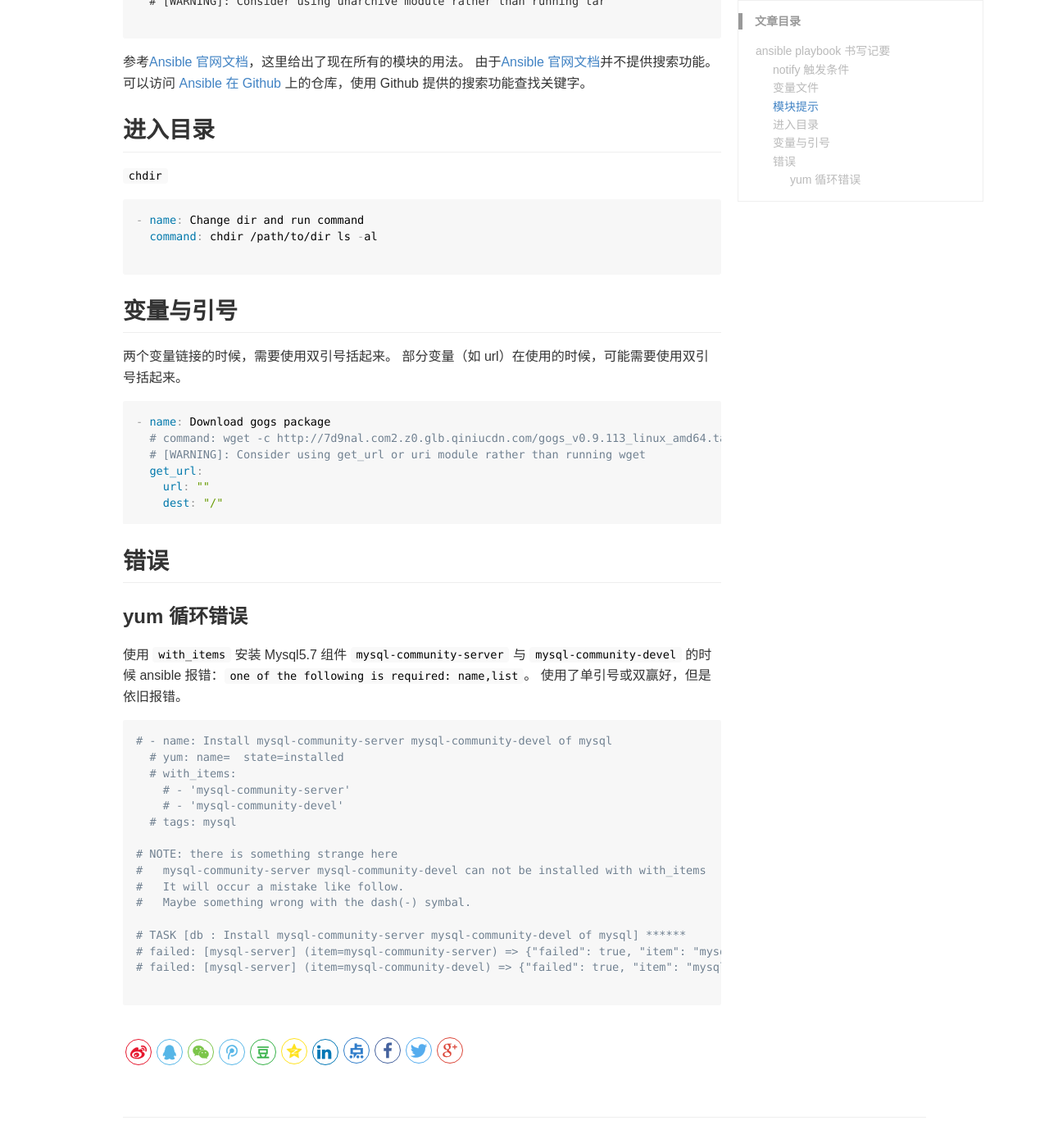
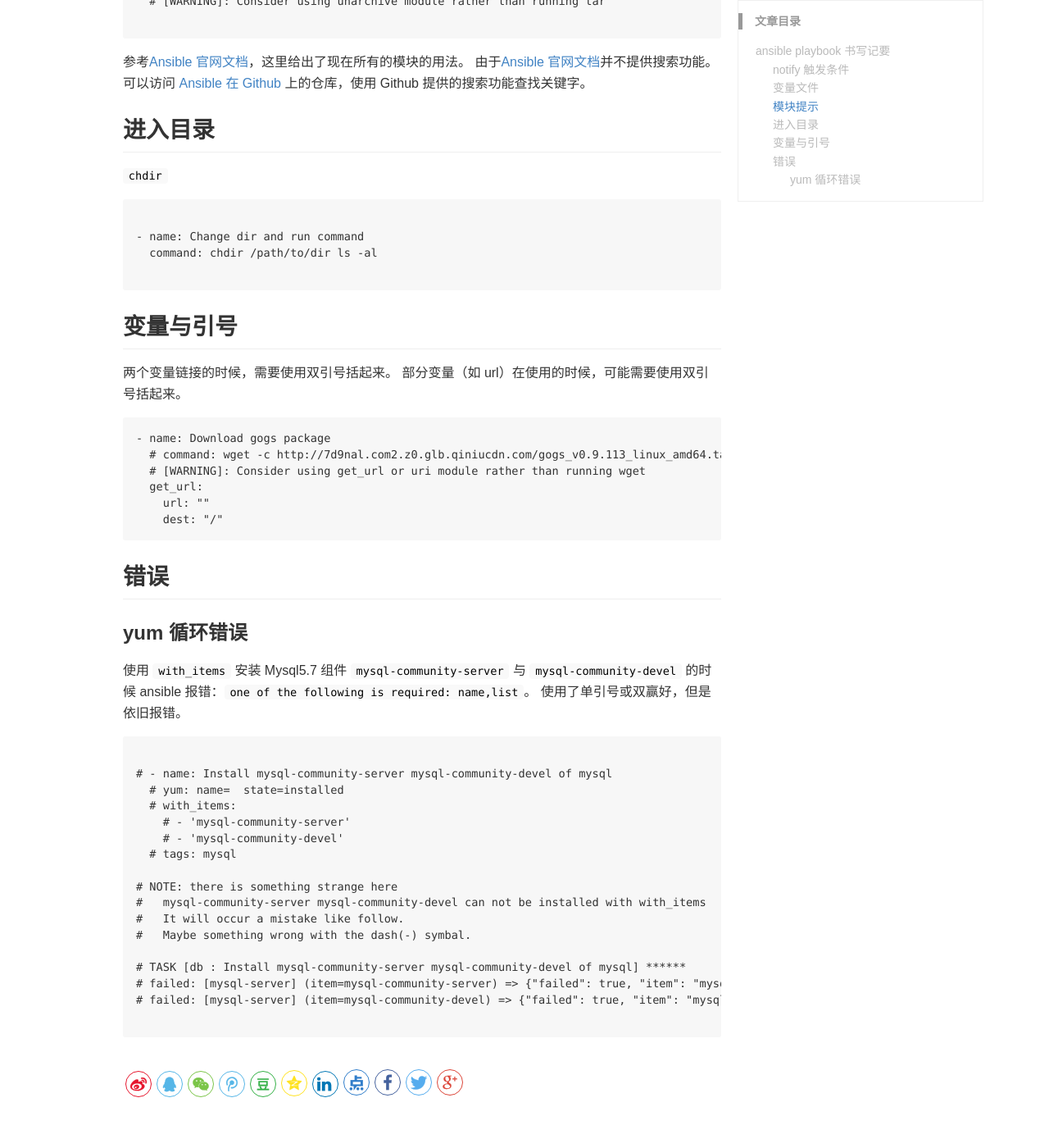
Before and after one commit to octowhale/octowhale.github.io, a Jekyll site: the page built from _posts/2016-12-30-ansible-playbook-tips-01.md, in a window 1280 px wide and 1400 px high, scrolled down 1258 px. Shown: the whole window at 82% size. Built offline with Jekyll 4.4.1, drawn with Linux system fonts in a browser that asks for light colours; comment, search, counter and statistics services are not loaded; some of the changed text lies outside the part shown.

Commit message:
fix code area error

````diff
--- a/_posts/2016-12-30-ansible-playbook-tips-01.md
+++ b/_posts/2016-12-30-ansible-playbook-tips-01.md
@@ -13,7 +13,7 @@ keywords: playbook, tips
 不能在没有变更系统状态的条件下触发 notify 。
 即，此处不能省略 `template` 模块
 
-```yaml
+```
 # tasks
 - name: Configure ntp file
   template: src=ntp.conf.j2 dest=/etc/ntp.conf
@@ -25,7 +25,7 @@ keywords: playbook, tips
 
 通过 `vars_files` 指定变量文件位置
 
-```yaml
+```
 - name: install MySQL57
   hosts: mysql-server
   remote_user: root
@@ -41,8 +41,9 @@ keywords: playbook, tips
 
 在编写 playbook 的时候，遇到不知道或不清楚的模块时。可以使用 `command: sys_command_bin args`。
 如果 ansible 有合适的模块会在 play 运行的输出中提示。例如：
-+ `[WARNING]: Consider using unarchive module rather than running tar`
-+ `[WARNING]: Consider using get_url or uri module rather than running wget`
+
++ [WARNING]: Consider using unarchive module rather than running tar
++ [WARNING]: Consider using get_url or uri module rather than running wget
 
 ```
 - name: Unarchive gogs package {{ gogs_package_version }}
@@ -64,7 +65,7 @@ keywords: playbook, tips
 
 `chdir`
 
-```yaml
+```
 
 - name: Change dir and run command
   command: chdir /path/to/dir ls -al
@@ -76,7 +77,7 @@ keywords: playbook, tips
 两个变量链接的时候，需要使用双引号括起来。
 部分变量（如 url）在使用的时候，可能需要使用双引号括起来。
 
-```yaml
+```
 - name: Download gogs package {{ gogs_package_version }}
   # command: wget -c http://7d9nal.com2.z0.glb.qiniucdn.com/gogs_v0.9.113_linux_amd64.tar.gz -O /opt/gogs_v0.9.113_linux_amd64.tar.gz
   # [WARNING]: Consider using get_url or uri module rather than running wget
@@ -93,7 +94,7 @@ keywords: playbook, tips
 ansible 报错：`one of the following is required: name,list`。
 使用了单引号或双赢好，但是依旧报错。
 
-```yaml
+```
 
 # - name: Install mysql-community-server mysql-community-devel of mysql
   # yum: name= {{ item }} state=installed
````
